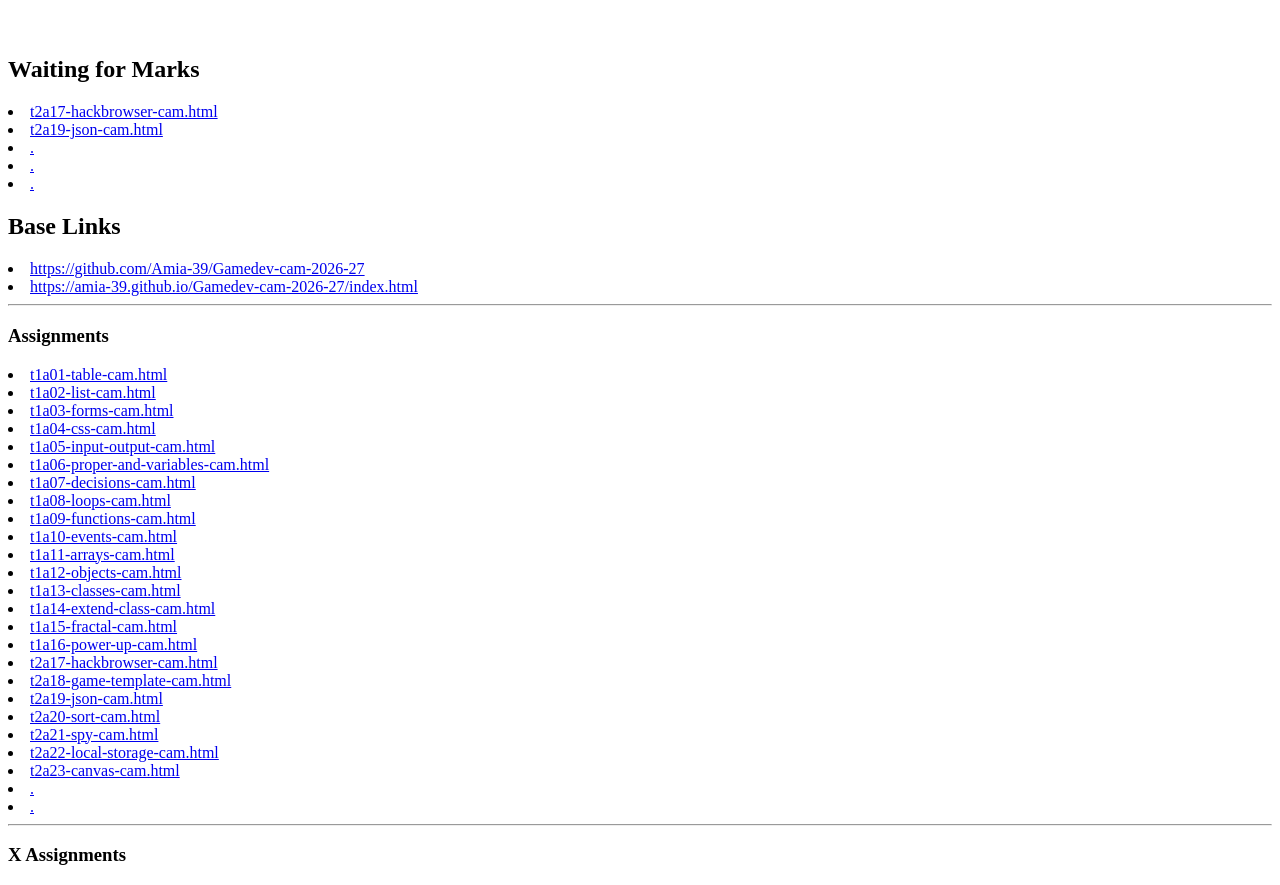
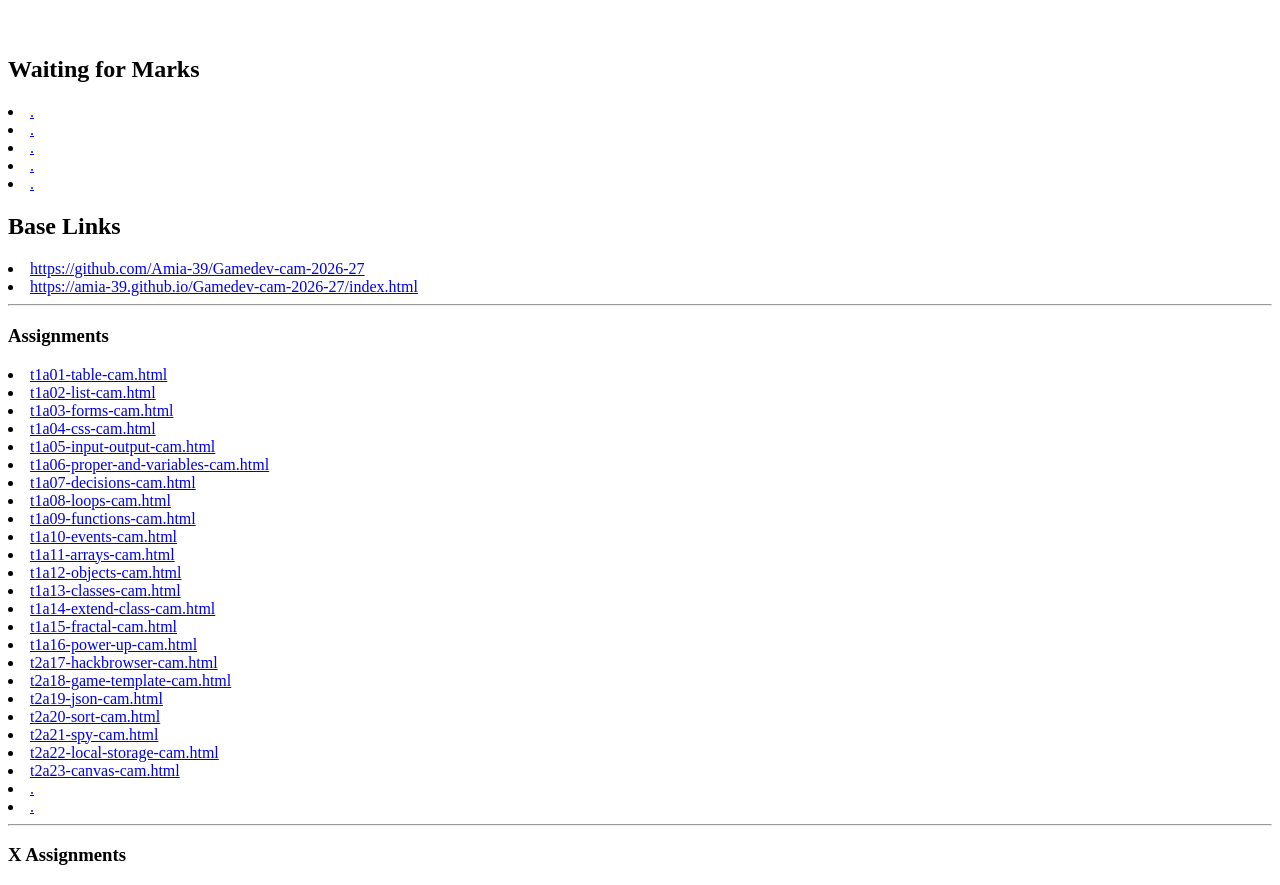
Before and after one commit to Amia-39/Gamedev-cam-2026-27, a plain HTML site: page index.html in a window 1280 px wide. Shown: the part 48-933 px from the top of the page. Drawn offline with Linux system fonts and the light colour scheme.

Commit message:
Update index.html

```diff
--- a/index.html
+++ b/index.html
@@ -3,8 +3,8 @@
 
 <h2>Waiting for Marks</h2>
 
-<li><a href="https://amia-39.github.io/Gamedev-cam-2026-27/public/t2a17-hackbrowser-cam.html">t2a17-hackbrowser-cam.html</a>
-<li><a href="https://amia-39.github.io/Gamedev-cam-2026-27/public/t2a19-json-cam.html">t2a19-json-cam.html</a>
+<li><a href="https://amia-39.github.io/Gamedev-cam-2026-27/public/">.</a>
+<li><a href="https://amia-39.github.io/Gamedev-cam-2026-27/public/">.</a>
 <li><a href="https://amia-39.github.io/Gamedev-cam-2026-27/public/">.</a>
 <li><a href="https://amia-39.github.io/Gamedev-cam-2026-27/public/">.</a>
 <li><a href="https://amia-39.github.io/Gamedev-cam-2026-27/public/">.</a>
```
